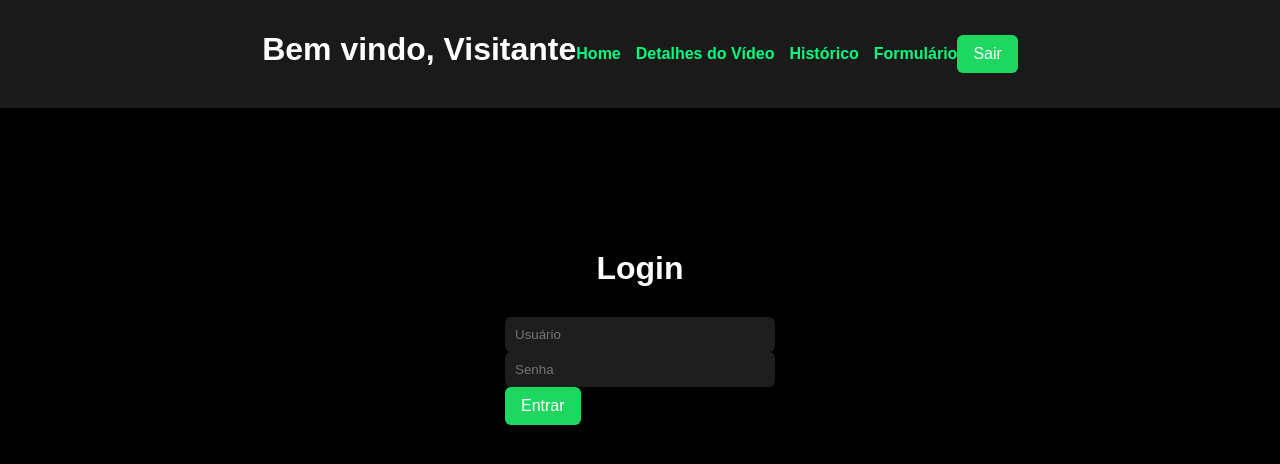
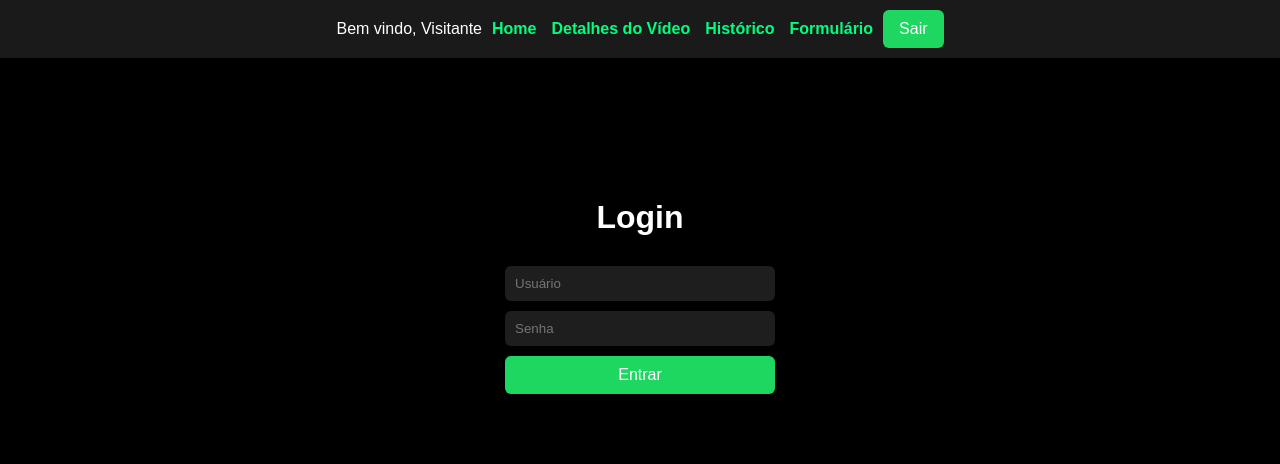
Before and after one commit to newthiagoassisk8/web-youtube-video-downloader, a React (Create React App) app: page / in a window 1280 px wide. Shown: the top 464 px of the page. Built offline with nearby package versions, Linux system fonts and the light colour scheme.

Commit message:
feat: add global CSS styles and apply flex layout to Header and Login components

```diff
--- /dev/null
+++ b/src/assets/global.css
@@ -0,0 +1,19 @@
+.flex{
+  display: flex;
+}
+
+.flex-col{
+  flex-direction: column;
+}
+
+.gap-1{
+  gap: 5px;
+}
+
+.gap-2{
+  gap: 10px;
+}
+
+.gap-3{
+  gap: 15px;
+}
--- a/src/components/Header.tsx
+++ b/src/components/Header.tsx
@@ -2,6 +2,7 @@ import React from 'react';
 import { Link } from 'react-router-dom';
 import { useAuth } from "../contexts/AuthContext"
 import './styles.css';
+import './../assets/global.css';
 
 const Header: React.FC = () => {
     const { user, logout } = useAuth();
@@ -10,8 +11,8 @@ const Header: React.FC = () => {
         alert("Logout realizado com sucesso!");
     }
     return (
-        <header className='header'>
-            <h1>Bem vindo, {user ? user.name : "Visitante"}</h1>
+        <header className='header gap-2 flex'>
+            <span>Bem vindo, {user ? user.name:'Visitante'}</span>
             <nav className='nav'>
                 <Link to="/" className='link'>Home</Link>
                 <Link to="/videoDetails" className='link'>Detalhes do Vídeo</Link>
--- a/src/pages/Login/Login.tsx
+++ b/src/pages/Login/Login.tsx
@@ -1,6 +1,7 @@
 import { useState } from 'react';
 import { useAuth } from "../../contexts/AuthContext";
 import { useNavigate } from "react-router-dom";
+import '../../assets/global.css';
 
 export const Login = () => {
     const { login } = useAuth();
@@ -25,7 +26,7 @@ export const Login = () => {
     return (
         <div className="container">
             <h1>Login</h1>
-            <form onSubmit={handleSubmit}>
+            <form onSubmit={handleSubmit} className='flex gap-2 flex-col'>
                 <div className="input-group">
                     <input
                         type="text"
```
